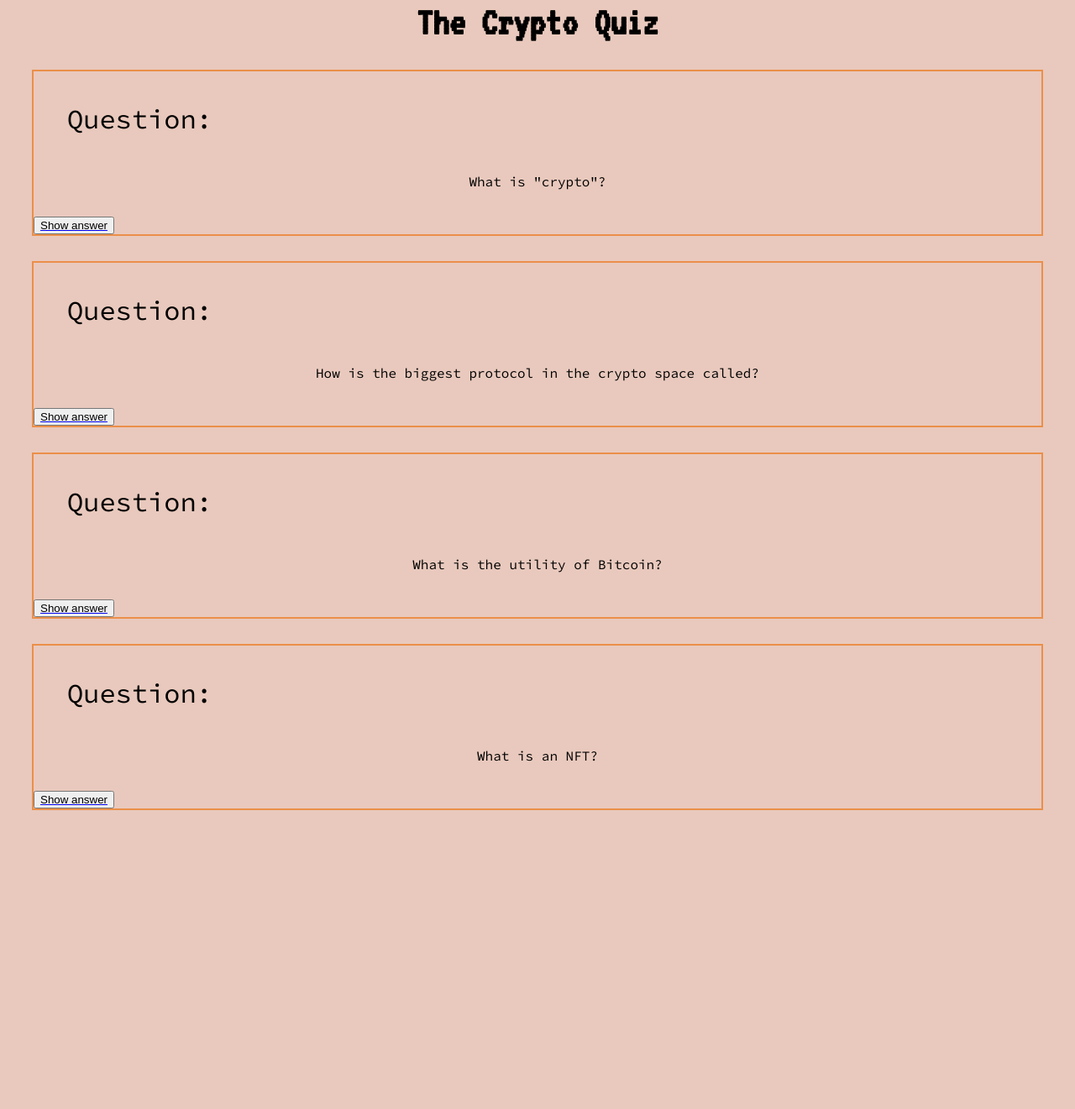
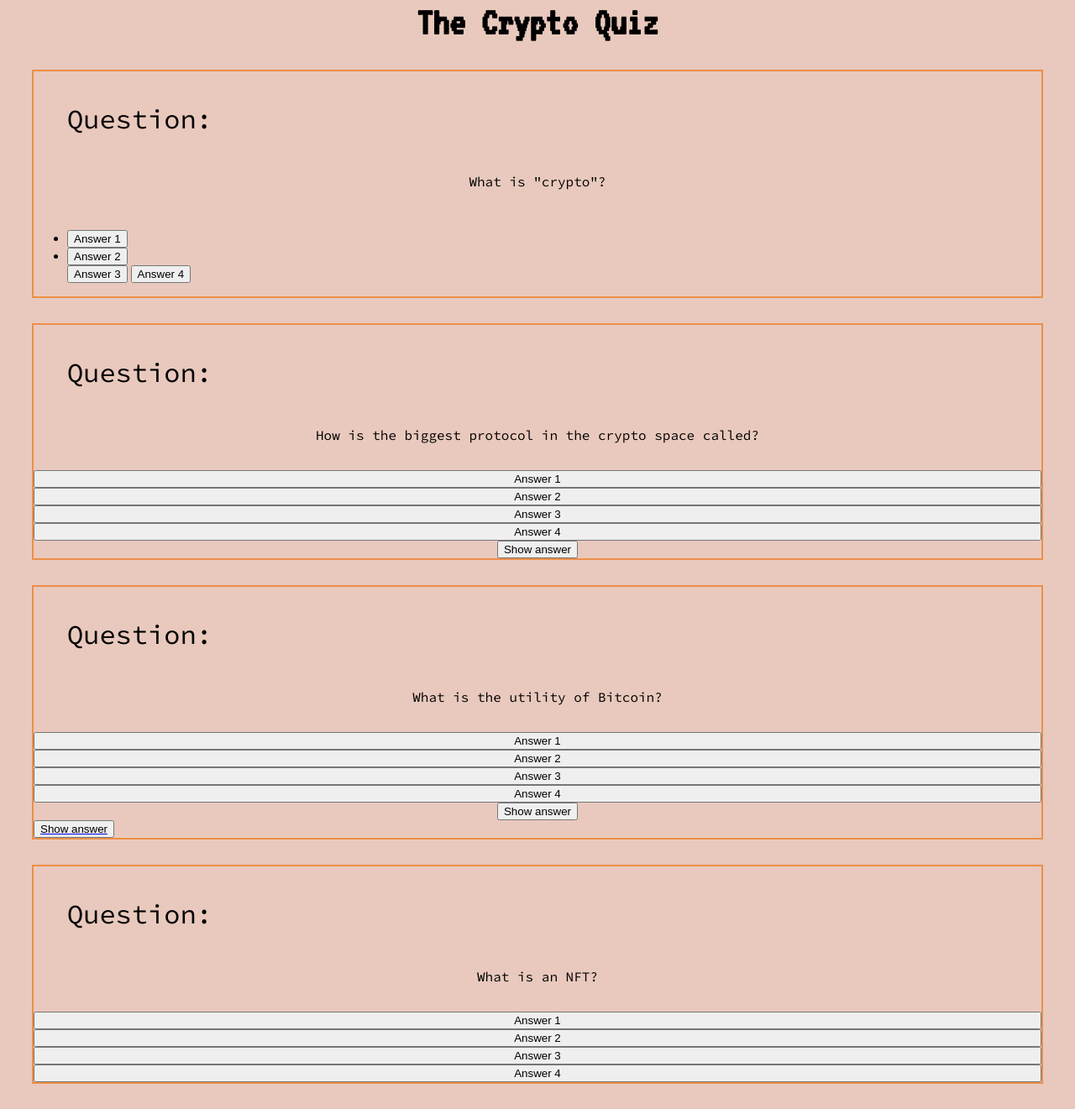
Before and after one commit to L-Kunu/quiz-app-2, a website: page index.html in a window 1280 px wide. Shown: the part 29-1350 px from the top of the page at 84% size. Before the commit the page ends 1024 px from the top, so only its background shows below. Drawn offline with Linux system fonts and the light colour scheme.

Commit message:
add prettier

```diff
--- a/index.html
+++ b/index.html
@@ -5,26 +5,52 @@
     <meta http-equiv="X-UA-Compatible" content="IE=edge" />
     <meta name="viewport" content="width=device-width, initial-scale=1.0" />
     <link rel="stylesheet" href="./main.css" />
+    <script></script>
     <title>Merle's Awesome Crypto-Quiz</title>
   </head>
 
   <body>
     <header>
       <h1>The Crypto Quiz</h1>
+
     </header>
 
     <section class="card">
       <h2 class="card__title">Question:</h2>
         <p class="card__question">What is "crypto"?</p>
-      <a href="./answer.html">
-        <button type="submit" class="card__answer-button">Show answer</button>
-      </a>
+        <ul>
+        <li>
+          <button type="submit" class="card__answer-button--1"> Answer 1
+
+          </button>
+        </li>
+        <li><button type="submit" class="card__answer-button--2"> Answer 2
+
+        </button></li>
+        <button type="submit" class="card__answer-button--3"> Answer 3
+
+        </button></li>
+        <button type="submit" class="card__answer-button--4"> Answer 4
+
+        </button></li>
+      </ul>
     </section>
 
     <section class="card">
       <h2 class="card__title">Question:</h2>
         <p class="card__question">How is the biggest protocol in the crypto space called?</p>
-      <a href="./answer.html">
+        <button type="submit" class="card__answer-button--1"> Answer 1
+
+        </button>
+        <button type="submit" class="card__answer-button--2"> Answer 2
+
+        </button>
+        <button type="submit" class="card__answer-button--3"> Answer 3
+
+        </button>
+        <button type="submit" class="card__answer-button--4"> Answer 4
+
+        </button>
         <button type="submit" class="card__answer-button">Show answer</button>
       </a>
     </section>
@@ -32,6 +58,20 @@
     <section class="card">
       <h2 class="card__title">Question:</h2>
       <p class="card__question">What is the utility of Bitcoin?</p>
+      <button type="submit" class="card__answer-button--1"> Answer 1
+
+      </button>
+      <button type="submit" class="card__answer-button--2"> Answer 2
+
+      </button>
+      <button type="submit" class="card__answer-button--3"> Answer 3
+
+      </button>
+      <button type="submit" class="card__answer-button--4"> Answer 4
+
+      </button>
+      <button type="submit" class="card__answer-button">Show answer</button>
+
       <a href="./answer.html">
         <button type="submit" class="card__answer-button">Show answer</button>
       </a>
@@ -40,9 +80,17 @@
     <section class="card">
       <h2 class="card__title">Question:</h2>
       <p class="card__question">What is an NFT?</p>
-      <a href="./answer.html">
-        <button type="submit" class="card__answer-button">Show answer</button>
-      </a>
+      <button type="submit" class="card__answer-button--1"> Answer 1
+
+      </button>
+      <button type="submit" class="card__answer-button--2"> Answer 2
+
+      </button>
+      <button type="submit" class="card__answer-button--3"> Answer 3
+
+      </button>
+      <button type="submit" class="card__answer-button--4"> Answer 4
+
     </section>
 
     <footer></footer>
```
Also changed, not shown: package.json (added, +22 -0 lines), 2 other files.
